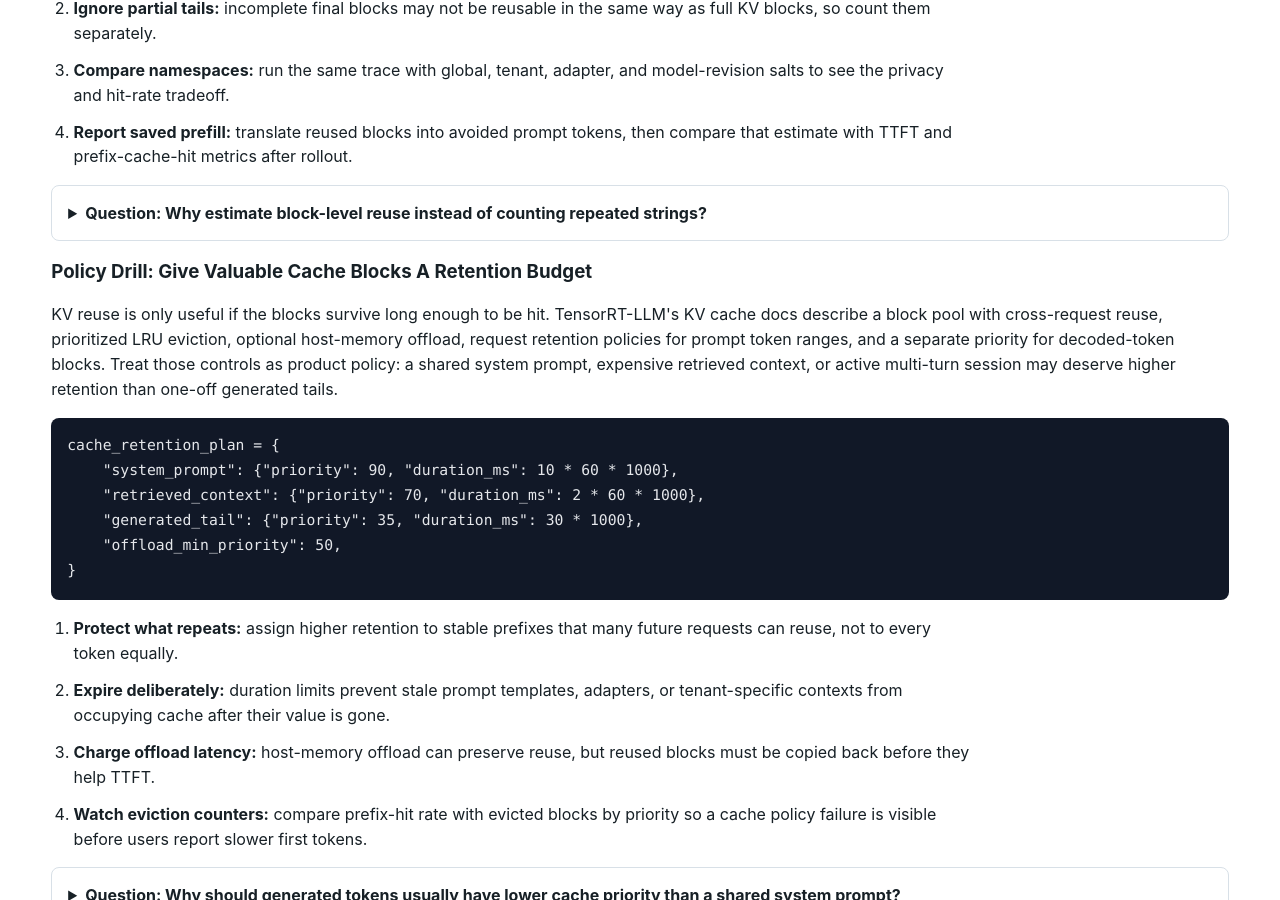
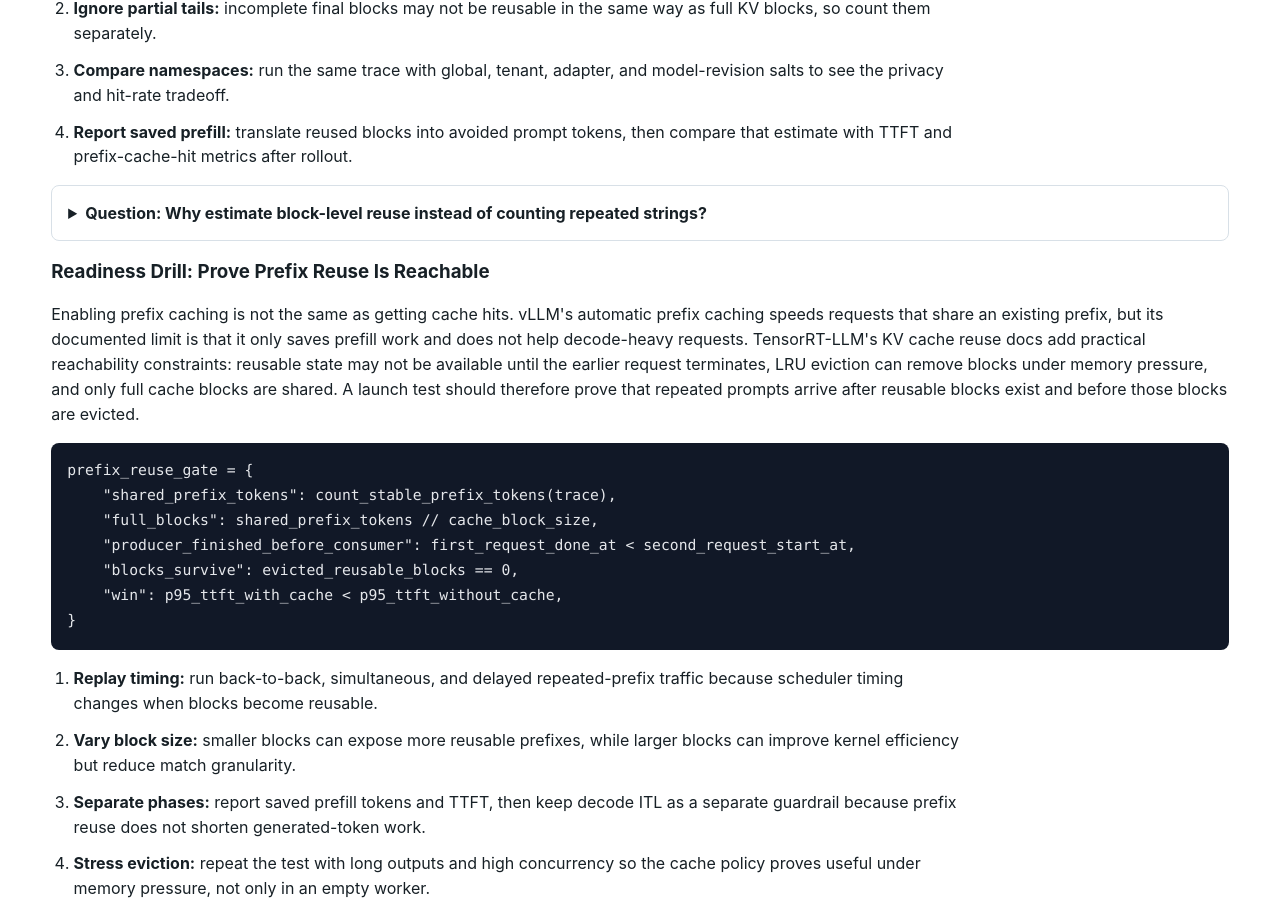
Before and after one commit to kennethli319/kennethli319.github.io, a Jekyll site: the page llm-ml-course/lessons/production-serving.html, which Jekyll copies as it is, in a window 1280 px wide and 900 px high, scrolled down 13021 px. Built offline with Jekyll 4.4.1, drawn with Linux system fonts in a browser that asks for light colours; some of the changed text lies outside the part shown.

Commit message:
Sync prefix cache reachability drill

```diff
--- a/llm-ml-course/lessons/production-serving.html
+++ b/llm-ml-course/lessons/production-serving.html
@@ -546,6 +546,35 @@ hit_rate = reused_complete_blocks / requested_complete_blocks</code></pre>
       <details class="qa">
         <summary>Question: Why estimate block-level reuse instead of counting repeated strings?</summary>
         <p>Serving engines reuse cached KV blocks after tokenization and block partitioning. String repetition can overestimate hits when chat templates, tokenizer versions, salts, adapter ids, or partial block boundaries differ.</p>
+      </details>
+      <h3>Readiness Drill: Prove Prefix Reuse Is Reachable</h3>
+      <p>
+        Enabling prefix caching is not the same as getting cache hits. vLLM's
+        automatic prefix caching speeds requests that share an existing prefix,
+        but its documented limit is that it only saves prefill work and does
+        not help decode-heavy requests. TensorRT-LLM's KV cache reuse docs add
+        practical reachability constraints: reusable state may not be available
+        until the earlier request terminates, LRU eviction can remove blocks
+        under memory pressure, and only full cache blocks are shared. A launch
+        test should therefore prove that repeated prompts arrive after reusable
+        blocks exist and before those blocks are evicted.
+      </p>
+      <pre><code>prefix_reuse_gate = {
+    "shared_prefix_tokens": count_stable_prefix_tokens(trace),
+    "full_blocks": shared_prefix_tokens // cache_block_size,
+    "producer_finished_before_consumer": first_request_done_at < second_request_start_at,
+    "blocks_survive": evicted_reusable_blocks == 0,
+    "win": p95_ttft_with_cache < p95_ttft_without_cache,
+}</code></pre>
+      <ol class="steps">
+        <li><strong>Replay timing:</strong> run back-to-back, simultaneous, and delayed repeated-prefix traffic because scheduler timing changes when blocks become reusable.</li>
+        <li><strong>Vary block size:</strong> smaller blocks can expose more reusable prefixes, while larger blocks can improve kernel efficiency but reduce match granularity.</li>
+        <li><strong>Separate phases:</strong> report saved prefill tokens and TTFT, then keep decode ITL as a separate guardrail because prefix reuse does not shorten generated-token work.</li>
+        <li><strong>Stress eviction:</strong> repeat the test with long outputs and high concurrency so the cache policy proves useful under memory pressure, not only in an empty worker.</li>
+      </ol>
+      <details class="qa">
+        <summary>Question: Why can simultaneous repeated prompts miss a reusable prefix?</summary>
+        <p>If every request starts before any one finishes producing reusable cache blocks, the service may compute the shared prefix multiple times even though later requests with the same prefix would hit.</p>
       </details>
       <h3>Policy Drill: Give Valuable Cache Blocks A Retention Budget</h3>
       <p>
```
